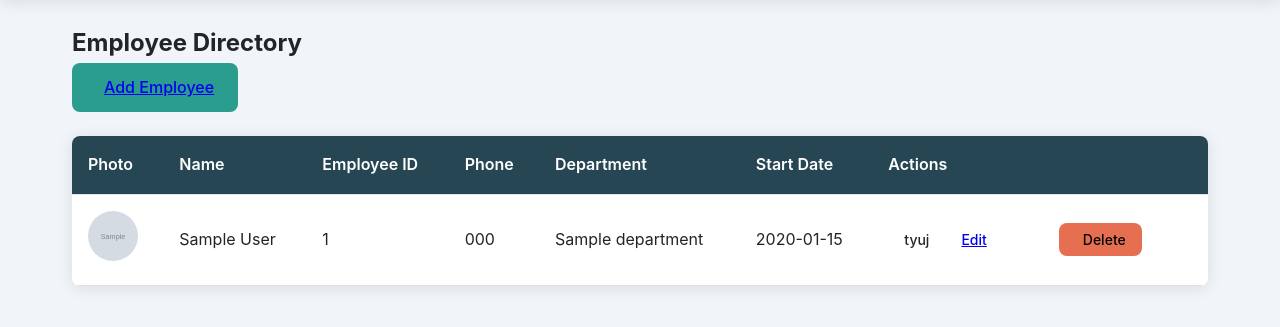
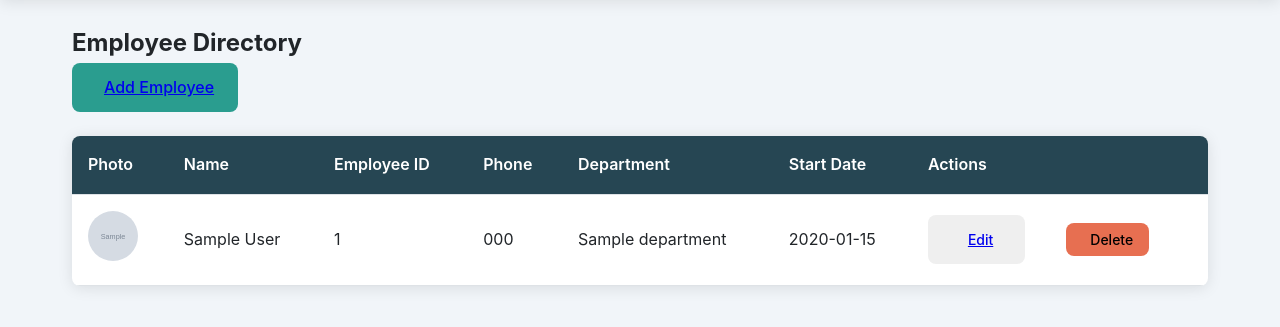
Before and after one commit to AdamDono/jama, a Flask app: page /landing in a window 1280 px wide. Shown: the part 70-397 px from the top of the page. Run offline with Flask 3, Linux system fonts and the light colour scheme; the visitor is signed in with stand-in values (Sample User, id 1); grey boxes marked "Sample" are stand-in pictures; a database or web service that is not in the repository returns one stand-in record (values such as "Sample title"); some libraries are stand-ins or nearby versions.

Commit message:
buttons edit fixed

```diff
--- a/templates/landing.html
+++ b/templates/landing.html
@@ -55,12 +55,10 @@
                         <td>{{ employee['department'] }}</td>
                         <td>{{ employee['start_date'].strftime('%Y-%m-%d') }}</td>
                         <td>
-
-                            <buuton  class="btn btn-sm btn-warm">tyuj</button>
-                            <a href="{{ url_for('edit_employee', employee_id=employee['id']) }}" class="btn btn-sm btn-warning">
+                            <button type="button" class="btn btn-sm btn-info">  <a href="{{ url_for('edit_employee', employee_id=employee['id']) }}" class="btn btn-sm btn-warning">
                                 <i class="bi bi-pencil"></i> Edit
                             </a>
-
+                            </button>
                               <i class="bi bi-trash"></i>
                             <a href="/edit_employee/{{ employee['id'] }}" class="btn btn-sm btn-warning">
                                 <i class="bi bi-pencil"></i>
```
